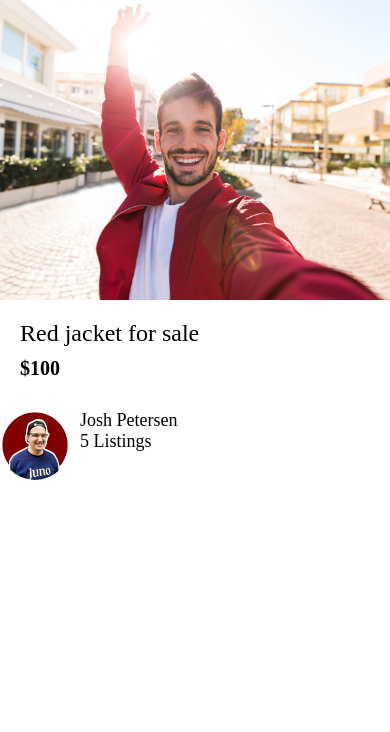
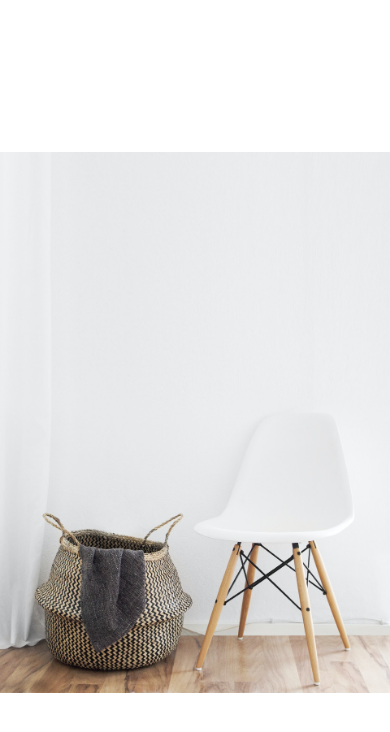
Before and after one commit to jpetersen92/DoneWithIt, a React Native app: screen / in a window 390 px wide. Shown: the top 732 px of the page. Built offline with nearby package versions, Linux system fonts and the light colour scheme.

Commit message:
added list item componet and styled the listing details screen. Also updated the view image screen with icons

```diff
--- a/App.js
+++ b/App.js
@@ -1,15 +1,15 @@
 import React from 'react';
 import { View } from 'react-native';
-import Card from './app/components/Card';
-import ListingDetailsScreen from './app/screens/ListingDetailsScreen';
+
 
 import ViewImageScreen from './app/screens/ViewImageScreen';
 import WelcomeScreen from './app/screens/WelcomeScreen';
+import ListingDetailsScreen from './app/screens/ListingDetailsScreen';
 
 export default function App() {
   return (
-    <ListingDetailsScreen />
+    // <ListingDetailsScreen />
     // <WelcomeScreen />
-    // <ViewImageScreen />
+    <ViewImageScreen />
   );
 }
--- a/app/components/ListItem.js
+++ b/app/components/ListItem.js
@@ -20,6 +20,9 @@ const styles = StyleSheet.create({
     container: {
         flexDirection: 'row',
     },
+    detailsContainer: {
+        justifyContent: 'center'
+    },
     image: {
         width: 70,
         height: 70,
--- a/app/screens/ListingDetailsScreen.js
+++ b/app/screens/ListingDetailsScreen.js
@@ -13,11 +13,13 @@ function ListingDetailsScreen(props) {
                 <AppText style={styles.title}>Red jacket for sale</AppText>
                 <AppText style={styles.price}>$100</AppText>
             </View>
+            <View style={styles.userContainer}>
                 <ListItem
                     image={require('../assets/josh.png')}
                     title='Josh Petersen'
                     subTitle='5 Listings'
                 />
+            </View>
         </View>
     );
 }
@@ -39,6 +41,9 @@ const styles = StyleSheet.create({
     title: {
         fontSize: 24,
         fontWeight: '500'
+    },
+    userContainer: {
+        marginVertical: 40
     }
 })
 
--- a/app/screens/ViewImageScreen.js
+++ b/app/screens/ViewImageScreen.js
@@ -1,14 +1,19 @@
 import React from 'react';
 import { Image, View, StyleSheet } from 'react-native';
-import {} from '@expo/vector-icons'
+import { MaterialCommunityIcons } from '@expo/vector-icons'
 
 import colors from '../config/colors';
+import { color } from 'react-native/Libraries/Components/View/ReactNativeStyleAttributes';
 
 function ViewImageScreen(props) {
     return (
         <View style={styles.container}>
-            <View style={styles.closeIcon}></View>
-            <View style={styles.deleteIcon}></View>
+            <View style={styles.closeIcon}>
+                <MaterialCommunityIcons name='close' color='white' size={35}/>
+            </View>
+            <View style={styles.deleteIcon}>
+                <MaterialCommunityIcons name='trash-can-outline' color='white' size={35}/>
+            </View>
             <Image resizeMode="contain" style={styles.image} source={require('../assets/chair.jpg')}/>
         </View>
     );
@@ -16,9 +21,6 @@ function ViewImageScreen(props) {
 
 const styles = StyleSheet.create({
     closeIcon: {
-        width: 50,
-        height: 50,
-        backgroundColor: colors.primary,
         position: 'absolute',
         top: 40,
         left: 30,
@@ -28,9 +30,6 @@ const styles = StyleSheet.create({
         flex: 1,
     },
     deleteIcon: {
-        width: 50,
-        height: 50,
-        backgroundColor: colors.secondary,
         position: 'absolute',
         top: 40,
         right: 30,
```
